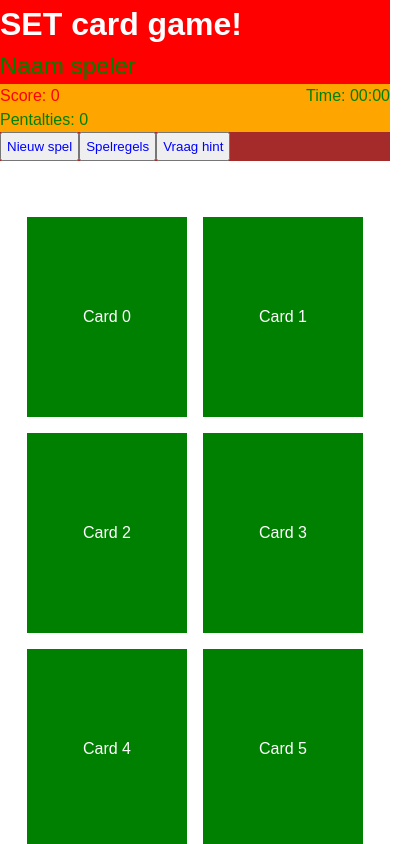
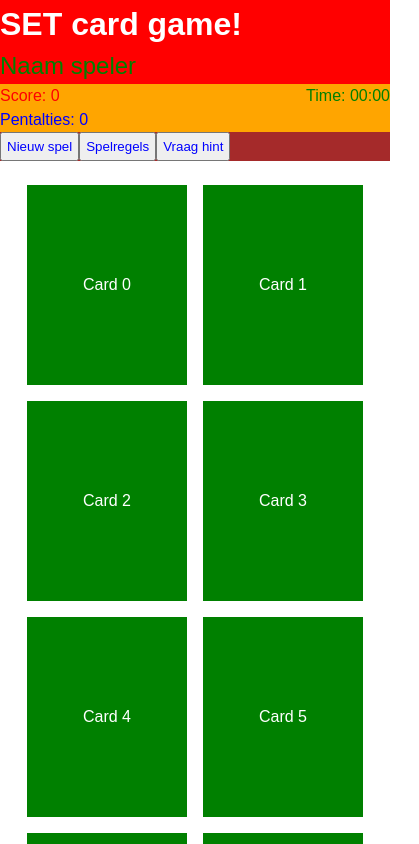
Before and after one commit to RobVerplanke/set-card-game, a React (Vite) app: page / in a window 390 px wide. Shown: the top 844 px of the page, 419 px wide, since content can reach past the window. Built offline with nearby package versions, Linux system fonts and the light colour scheme.

Commit message:
chore: use dedicated css for timer component

```diff
--- a/src/components/GameBoard/GameBoard.module.css
+++ b/src/components/GameBoard/GameBoard.module.css
@@ -3,16 +3,16 @@
 .gameboard {
   display: grid;
   grid-template-columns: repeat(4, 160px); /* 12 cards = 4×3 */
-  gap: 2rem;
+  gap: 2rem 5rem;
 
   height: 100%;
-  padding: 3.5rem;
+  padding: 1.5rem;
 }
 
 @media (max-width: 900px) {
   .gameboard {
     grid-template-columns: repeat(3, 160px); /* 12 cards = 3×4 */
-    gap: 1.5rem;
+    gap: 1.5rem 3rem;
   }
 }
 
--- /dev/null
+++ b/src/components/elements/header/TimeBoard/TimeBoard.module.css
@@ -0,0 +1,3 @@
+.timer {
+  color: green;
+}
--- a/src/components/elements/header/TimerBoard.tsx
+++ b/src/components/elements/header/TimeBoard/TimerBoard.tsx
@@ -1,4 +1,4 @@
-import styles from '../../layout/Header/Header.module.css';
+import styles from '../TimeBoard/TimeBoard.module.css';
 
 export default function TimeBoard() {
   return <span className={styles.timer}>Time: 00:00</span>;
--- a/src/components/elements/header/scoreBoard/ScoreBoard.module.css
+++ b/src/components/elements/header/scoreBoard/ScoreBoard.module.css
@@ -3,5 +3,9 @@
 }
 
 .penalties {
-  color: green;
+  color: blue;
 }
+
+.timer {
+  color: purple;
+}
--- a/src/components/elements/header/scoreBoard/ScoreBoard.tsx
+++ b/src/components/elements/header/scoreBoard/ScoreBoard.tsx
@@ -1,4 +1,4 @@
-import styles from '../scoreBoard/ScoreBoard.module.css';
+import styles from '../ScoreBoard/ScoreBoard.module.css';
 
 export default function ScoreBoard() {
   return (
--- a/src/components/layout/Header/Header.module.css
+++ b/src/components/layout/Header/Header.module.css
@@ -18,10 +18,6 @@ header {
   background-color: orange;
 }
 
-.timer {
-  color: green;
-}
-
 .buttonsContainer {
   background-color: brown;
 }
--- a/src/components/layout/Header/Header.tsx
+++ b/src/components/layout/Header/Header.tsx
@@ -1,5 +1,5 @@
 import ScoreBoard from '../../elements/header/ScoreBoard/ScoreBoard';
-import TimeBoard from '../../elements/header/TimerBoard';
+import TimeBoard from '../../elements/header/TimeBoard/TimerBoard';
 import NavButton from '../../elements/button/NavButton';
 
 // Truly constants
```
